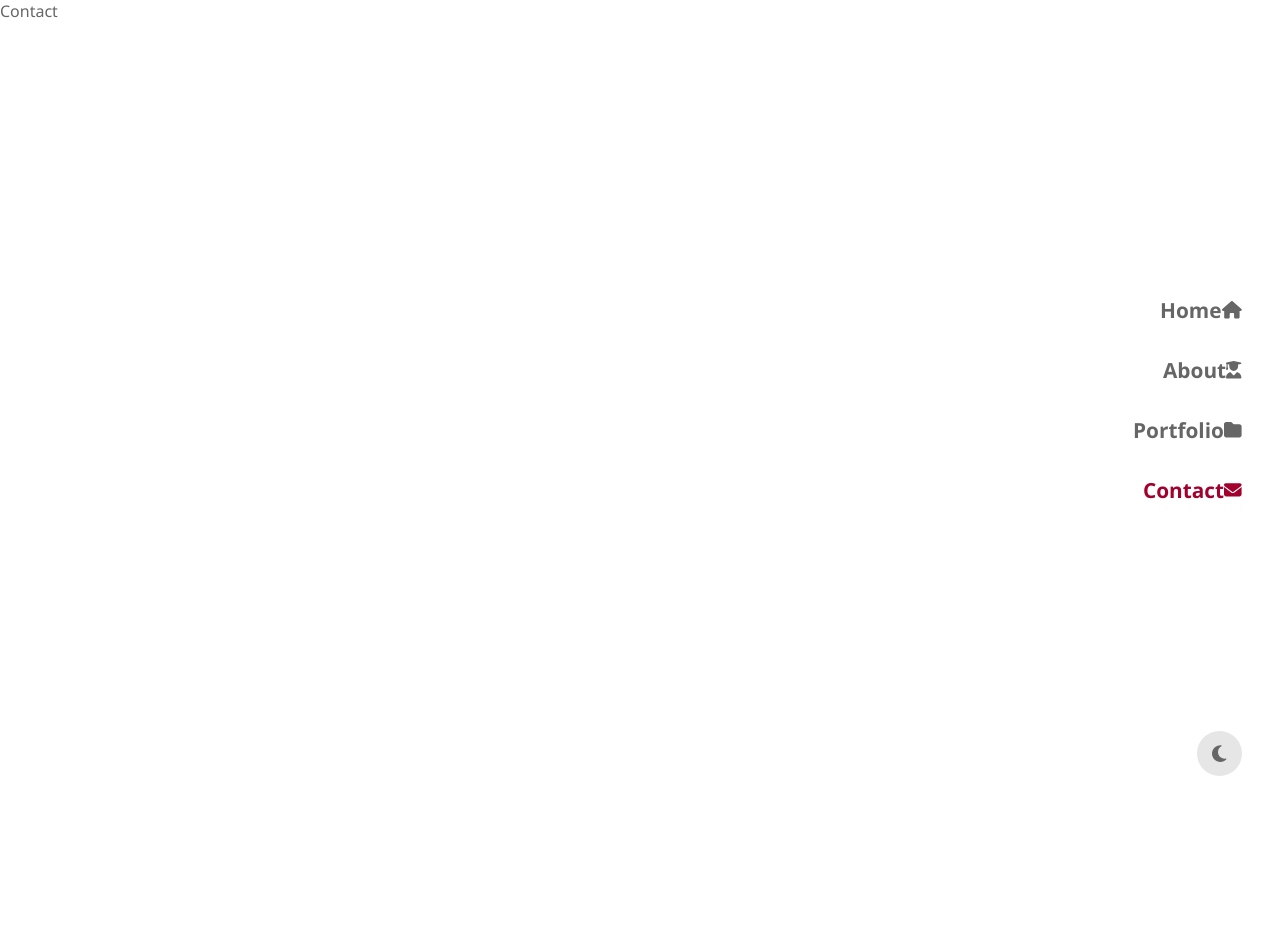
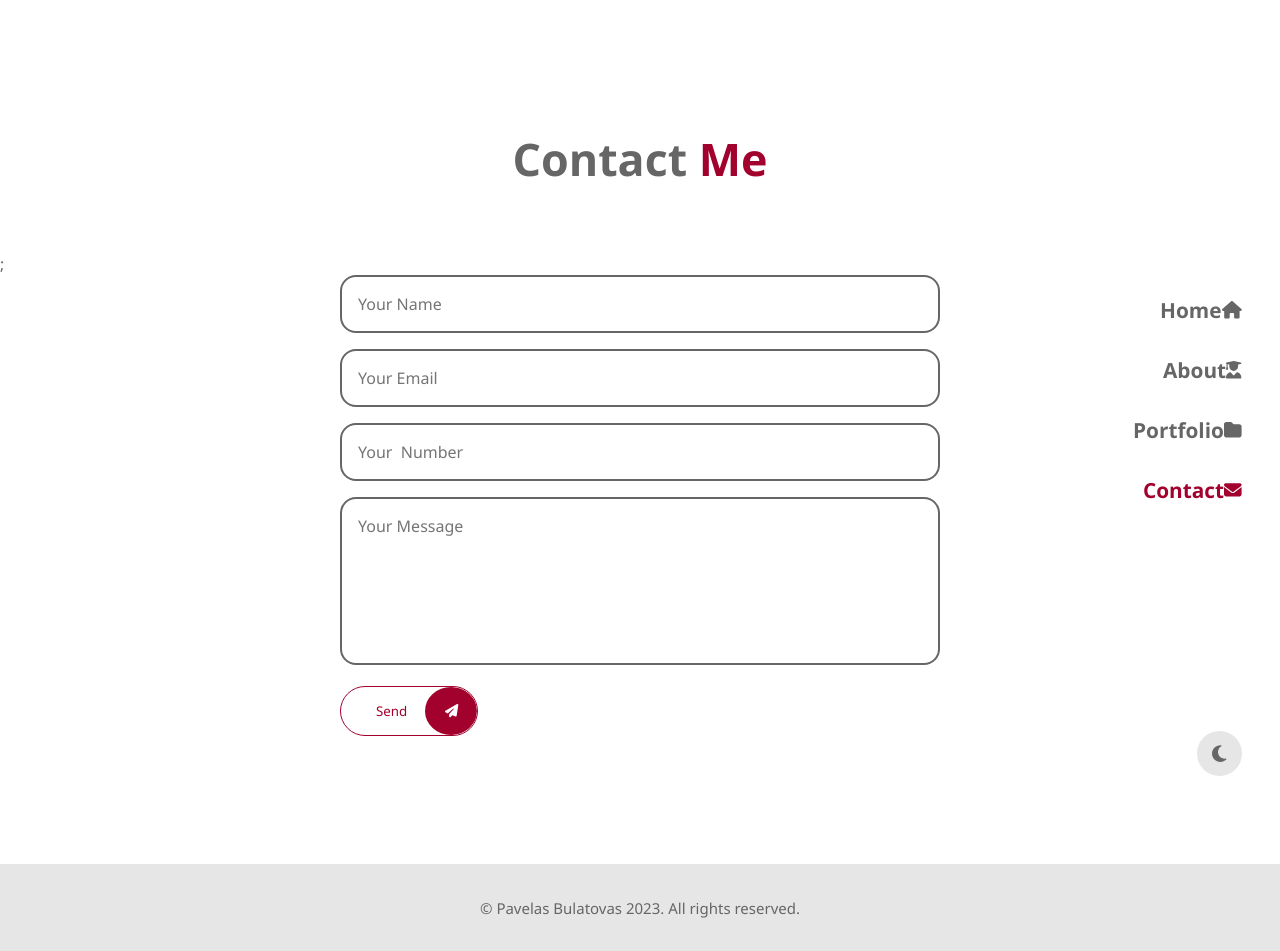
Before and after one commit to paskaeu25/amazing-portfolio, a React (Vite) app: page /contact in a window 1280 px wide. Shown: the top 951 px of the page. Before the commit the page ends 800 px from the top, so only its background shows below. Built offline with nearby package versions, Linux system fonts and the light colour scheme.

Commit message:
done contact page

```diff
--- a/src/pages/Contact/Contact.css
+++ b/src/pages/Contact/Contact.css
@@ -0,0 +1,43 @@
+.contact-container {
+  max-width: 600px;
+  width: 50%;
+
+  & input,
+  textarea {
+    border: 2px solid var(--color-dark);
+    width: 100%;
+    border-radius: 1rem;
+    padding: 1rem;
+    margin-bottom: 1rem;
+    font-size: 16px;
+    background: transparent;
+    color: var(--color-dark);
+    resize: none;
+  }
+
+  & button {
+    background: transparent;
+    margin-top: 0;
+  }
+}
+
+footer {
+  background-color: var(--color-light);
+  padding: 2rem;
+  text-align: center;
+  color: var(--color-dark);
+}
+
+/* Max Width 1024px */
+@media (max-width: 1024px) {
+  .contact-container {
+    width: 70%;
+  }
+}
+
+/* Max Width 600px */
+@media (max-width: 600px) {
+  .contact-container {
+    width: 90%;
+  }
+}
--- a/src/pages/Contact/Contact.jsx
+++ b/src/pages/Contact/Contact.jsx
@@ -1,5 +1,40 @@
-import React from 'react';
+import './Contact.css';
+
+// Components import
+import HeadingText from '../../components/HeadingText/HeadingText';
+
+// FontAwesome import
+import { FontAwesomeIcon } from '@fortawesome/react-fontawesome';
+import { faPaperPlane } from '@fortawesome/free-solid-svg-icons';
 
 export default function Contact() {
-  return <div>Contact</div>;
+  return (
+    <>
+      <section>
+        <HeadingText title={'Contact'} titlePrimary={'Me'} />;
+        <div className="container contact-container">
+          <form action="#">
+            <input type="text" required placeholder="Your Name" />
+            <input type="email" required placeholder="Your Email" />
+            <input type="tel" required placeholder="Your  Number" />
+            <textarea
+              name="message"
+              id="message"
+              rows="6"
+              placeholder="Your Message"
+            ></textarea>
+            <button className="btn" type="submit">
+              Send
+              <span>
+                <FontAwesomeIcon icon={faPaperPlane} />
+              </span>
+            </button>
+          </form>
+        </div>
+      </section>
+      <footer>
+        <p>&copy; Pavelas Bulatovas 2023. All rights reserved.</p>
+      </footer>
+    </>
+  );
 }
```
